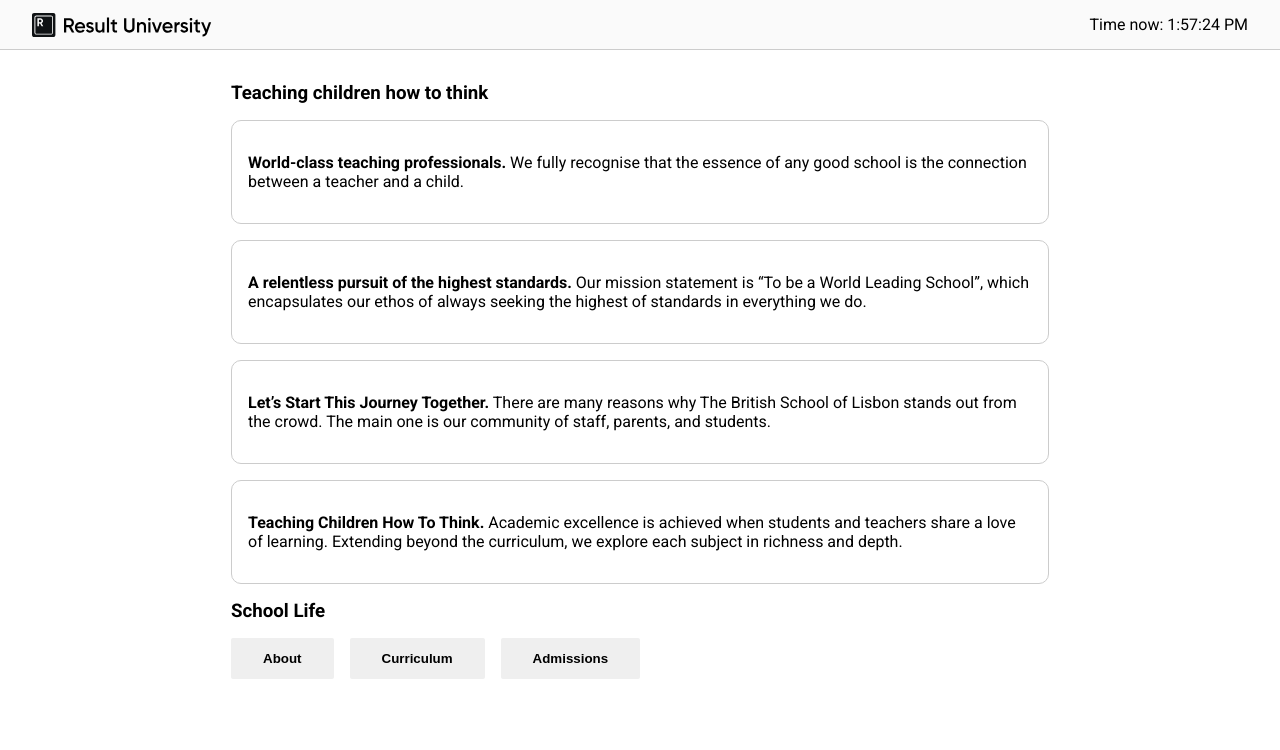
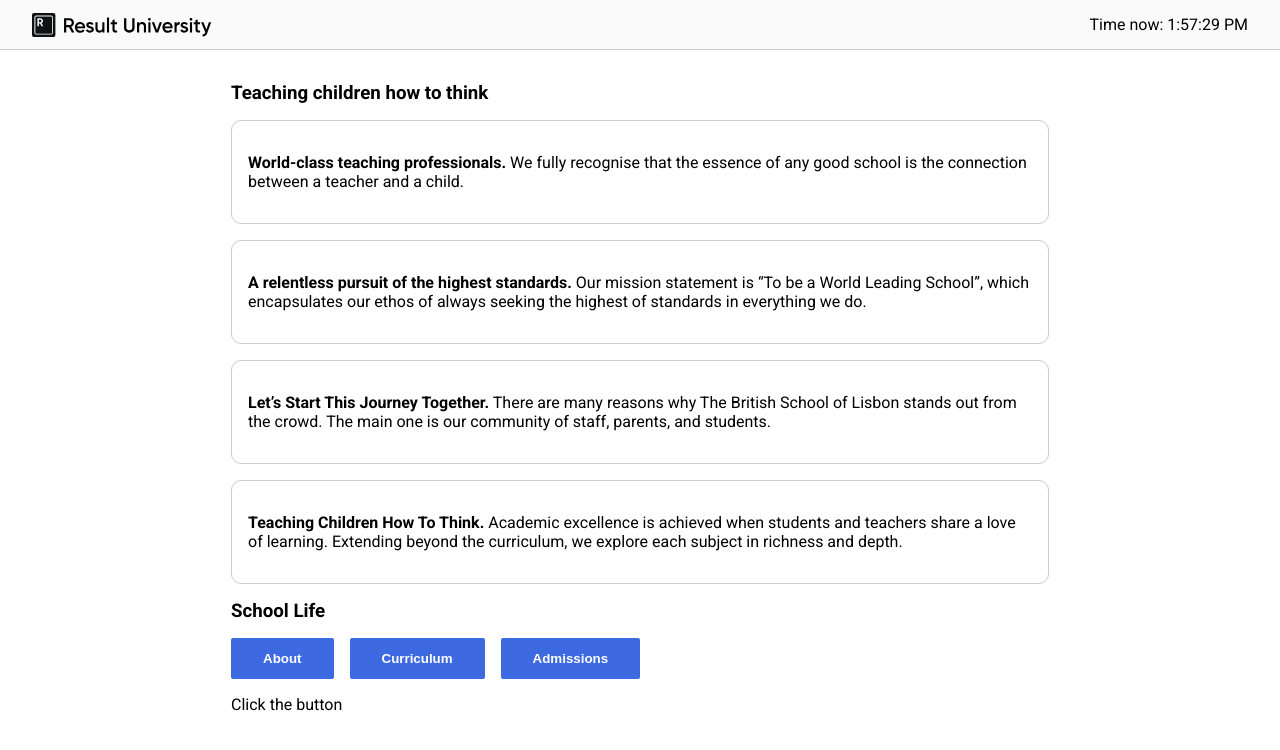
Before and after one commit to MaRiiaVoit/react_school_app, a React (Vite) app: page / in a window 1280 px wide. Shown: the top 750 px of the page. Built offline with nearby package versions, Linux system fonts and the light colour scheme.

Commit message:
Added setInterval

```diff
--- a/src/App.jsx
+++ b/src/App.jsx
@@ -1,10 +1,24 @@
 import Header from "./components/Header";
 import WayToTeach from "./components/WayToTeach";
 import Button from "./components/Button/Button";
-import { ways } from './data';
-
+import { useState } from 'react'
+import { ways, differences } from './data';
 
 export default function App() {
+  const [contentType, setContentType] = useState(null)
+
+  function handleClick(type) {
+    setContentType(type)
+  }
+
+  // let tabContent = null
+
+  // if (contentType) {
+  //   tabContent = <p>{differences[contentType]}</p>
+  // } else {
+  //   tabContent = <p>Click the button</p>
+  // }
+
   return (
     <div>
       <Header />
@@ -24,9 +38,25 @@ export default function App() {
         <section>
           <h3>School Life</h3>
 
-          <Button>About</Button>
-          <Button>Curriculum</Button>
-          <Button>Admissions</Button>
+          <Button onClick={() => handleClick('way')}>About</Button>
+          <Button onClick={() => handleClick('easy')}>Curriculum</Button>
+          <Button onClick={() => handleClick('program')}>Admissions</Button>
+
+          {/* {contentType ? (
+            <p>{differences[contentType]}</p>
+          ) : (
+            <p>Click the button</p>
+          )} */}
+
+          {/* {!contentType ? <p>Click the button</p> : null}
+          {contentType ? <p>{differences[contentType]}</p> : null} */}
+
+          {!contentType && <p>Click the button</p>}
+
+          {contentType && <p>{differences[contentType]}</p>}
+
+          {/* {tabContent} */}
+
         </section>
       </main>
     </div>
--- a/src/components/Button/Button.jsx
+++ b/src/components/Button/Button.jsx
@@ -1,5 +1,8 @@
 import './Button.css'
 
-export default function Button({ children }) {
-    return <button className='button'>{children}</button>
+export default function Button({ children, onClick }) {
+    return (
+        <button className="button active" onClick={onClick}>{children}
+        </button>
+    )
 }
--- a/src/components/Header.jsx
+++ b/src/components/Header.jsx
@@ -1,12 +1,14 @@
+import { useState } from 'react';
 import logo from '/logo-name.svg'
 
 export default function Header() {
-    const now = new Date()
+    const [now, setNow] = useState(new Date())
+
+    setInterval(() => setNow(new Date()), 1000)
 
     return (
         <header>
             <img src={logo} alt={'Result'} />
-            {/* <h3>School of English</h3> */}
 
             <span>Time now: {now.toLocaleTimeString()}</span>
         </header>
--- a/src/data.js
+++ b/src/data.js
@@ -22,8 +22,8 @@ export const ways = [
 ];
 
 export const differences = {
-  way: 'Узконаправленный подход. Учим только фронтенду, поэтому вы получаете именно те знания, за которыми пришли.',
-  easy: 'Доступность обучения. Простыми словами объясняем сложные темы на понятных примерах.',
+  way: 'We help you gain confidence and improve your speaking, pronunciation and vocabulary.',
+  easy: 'Target your goals with an English online course designed around your needs.',
   program:
-    'Концентрация знаний. Например, модуль «HTML&CSS» даст вам столько же умений и навыков, как и 6 месяцев обучения по этой программе в госуниверситете.',
+    'The advantages? They will conduct lessons in English as well as elements of Portuguese to help your child become fluent in the language.',
 };
```
